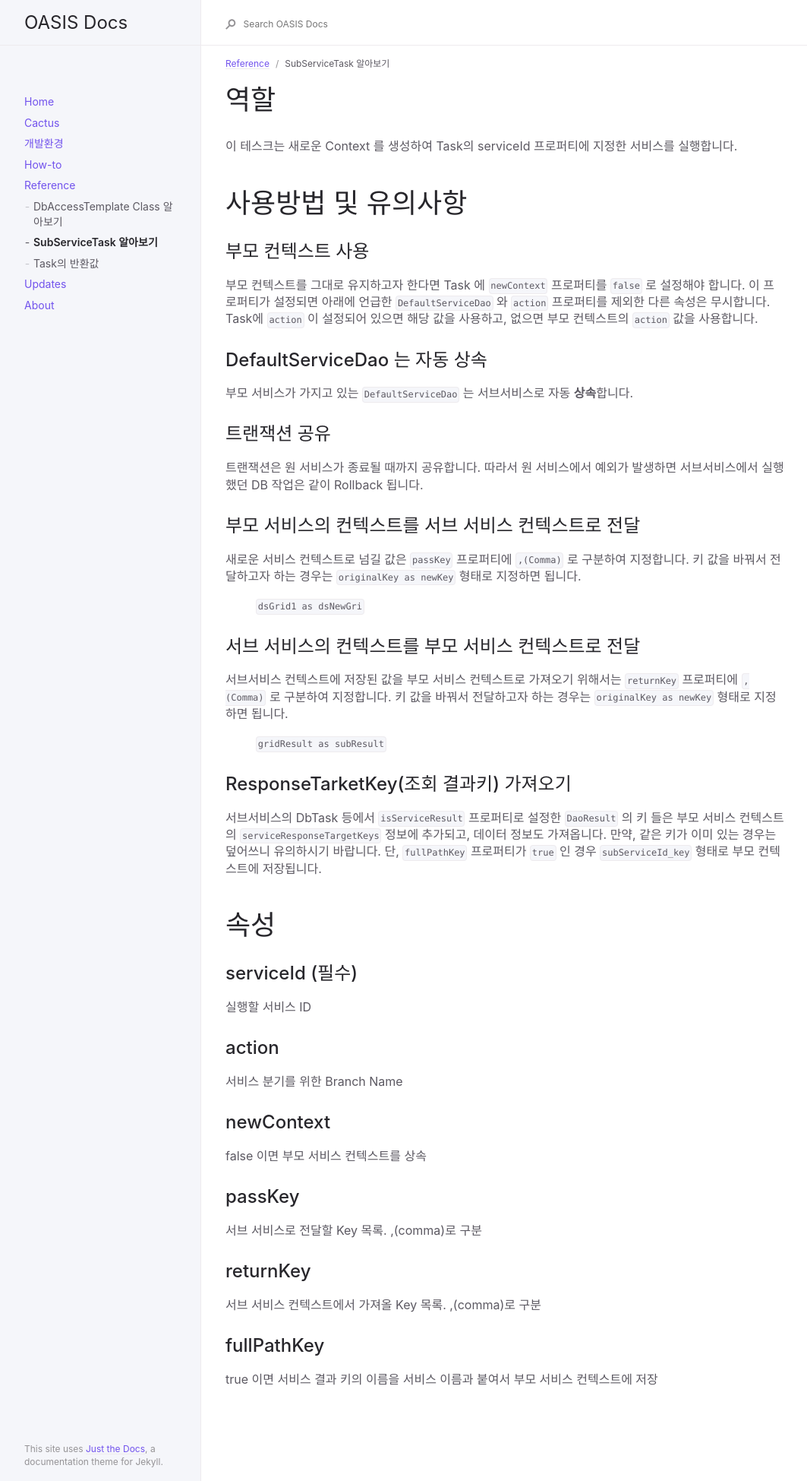
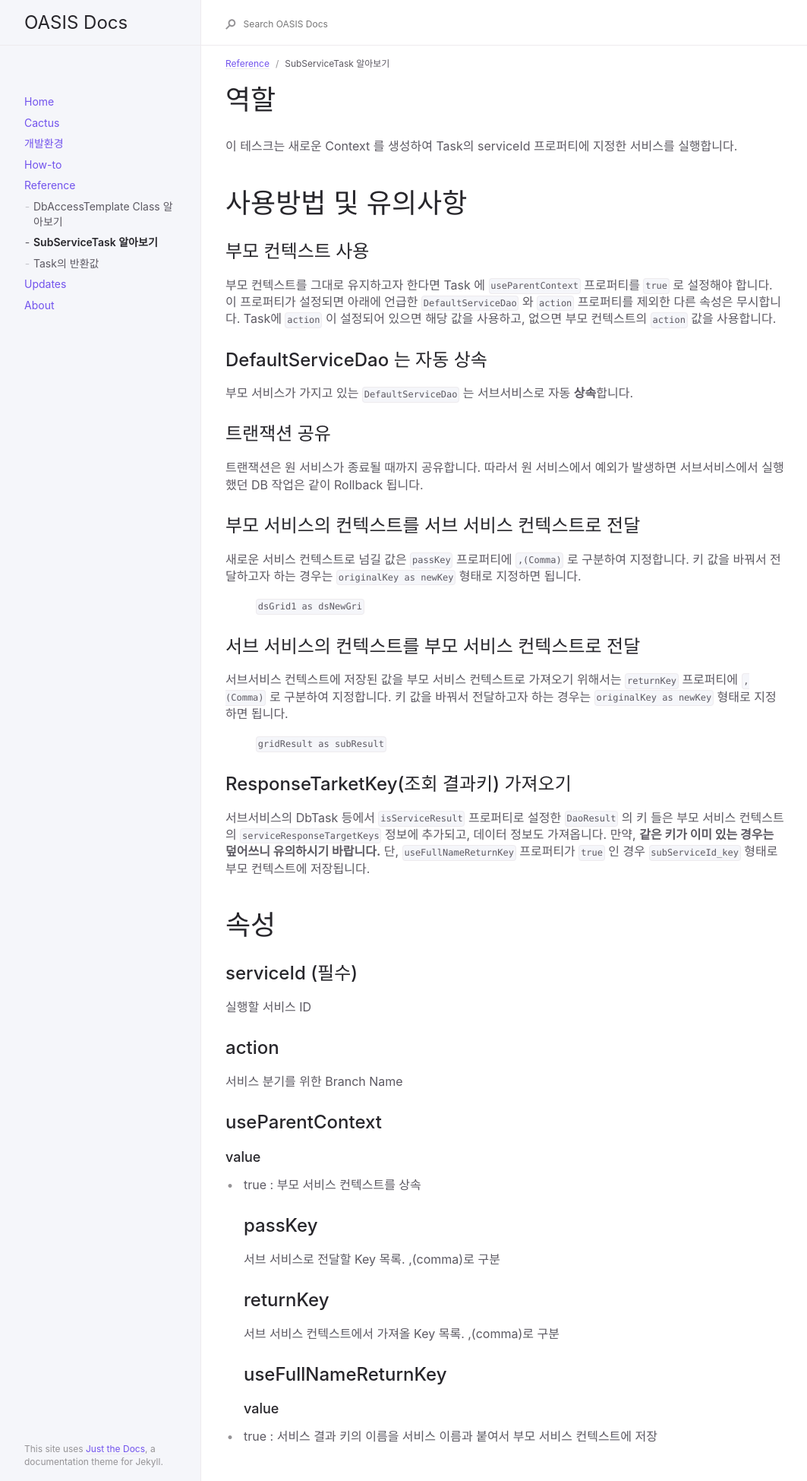
Before and after one commit to oasis-official/oasis-official.github.io, a Jekyll site: the page built from docs/reference/SubServiceTask.md, in a window 1280 px wide. Shown: the whole page at 76% size, without its empty margins (91-1154 px from the left). Built offline with Jekyll 4.4.1, drawn with Linux system fonts in a browser that asks for light colours.

Commit message:
update 갱신

```diff
--- a/docs/reference/SubServiceTask.md
+++ b/docs/reference/SubServiceTask.md
@@ -10,7 +10,7 @@ nav_order: 1
 
 # 사용방법 및 유의사항
 ## 부모 컨텍스트 사용
-부모 컨텍스트를 그대로 유지하고자 한다면 Task 에 `newContext` 프로퍼티를 `false` 로 설정해야 합니다.
+부모 컨텍스트를 그대로 유지하고자 한다면 Task 에 `useParentContext` 프로퍼티를 `true` 로 설정해야 합니다.
 이 프로퍼티가 설정되면 아래에 언급한 `DefaultServiceDao` 와 `action` 프로퍼티를 제외한 다른 속성은 무시합니다.
 Task에 `action` 이 설정되어 있으면 해당 값을 사용하고, 없으면 부모 컨텍스트의 `action` 값을 사용합니다.
 
@@ -33,8 +33,8 @@ Task에 `action` 이 설정되어 있으면 해당 값을 사용하고, 없으
 ## ResponseTarketKey(조회 결과키) 가져오기
 서브서비스의 DbTask 등에서 `isServiceResult` 프로퍼티로 설정한 `DaoResult` 의
 키 들은 부모 서비스 컨텍스트의 `serviceResponseTargetKeys` 정보에 추가되고, 데이터 정보도 가져옵니다.
-만약, 같은 키가 이미 있는 경우는 덮어쓰니 유의하시기 바랍니다.
-단, `fullPathKey` 프로퍼티가 `true` 인 경우 `subServiceId_key` 형태로 부모 컨텍스트에 저장됩니다.
+만약, **같은 키가 이미 있는 경우는 덮어쓰니 유의하시기 바랍니다.**
+단, `useFullNameReturnKey` 프로퍼티가 `true` 인 경우 `subServiceId_key` 형태로 부모 컨텍스트에 저장됩니다.
 
 
 # 속성
@@ -42,11 +42,13 @@ Task에 `action` 이 설정되어 있으면 해당 값을 사용하고, 없으
 실행할 서비스 ID
 ## action
 서비스 분기를 위한 Branch Name
-## newContext
-false 이면 부모 서비스 컨텍스트를 상속
+## useParentContext
+### value
+* true : 부모 서비스 컨텍스트를 상속
 ## passKey
 서브 서비스로 전달할 Key 목록. ,(comma)로 구분
 ## returnKey
 서브 서비스 컨텍스트에서 가져올 Key 목록. ,(comma)로 구분
-## fullPathKey
-true 이면 서비스 결과 키의 이름을 서비스 이름과 붙여서 부모 서비스 컨텍스트에 저장
+## useFullNameReturnKey
+### value
+* true : 서비스 결과 키의 이름을 서비스 이름과 붙여서 부모 서비스 컨텍스트에 저장
```
Also changed, not shown: docs/updates/1.7.3-SNAPSHOT.md (added, +11 -0 lines), docs/updates/1.7.4-SNAPSHOT.md (added, +13 -0 lines), docs/updates/updates.md (+1 -1 lines), index.md (+1 -1 lines).
